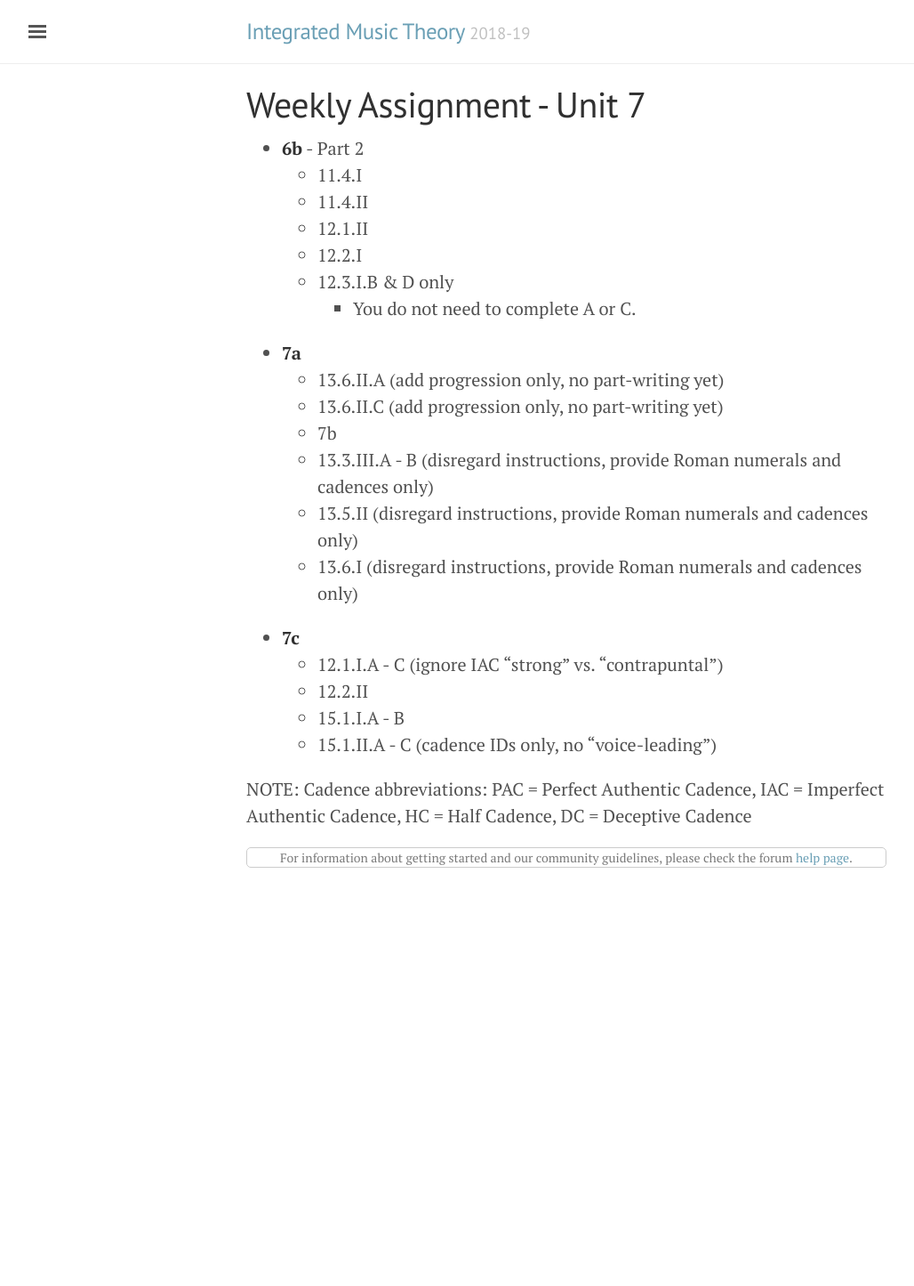
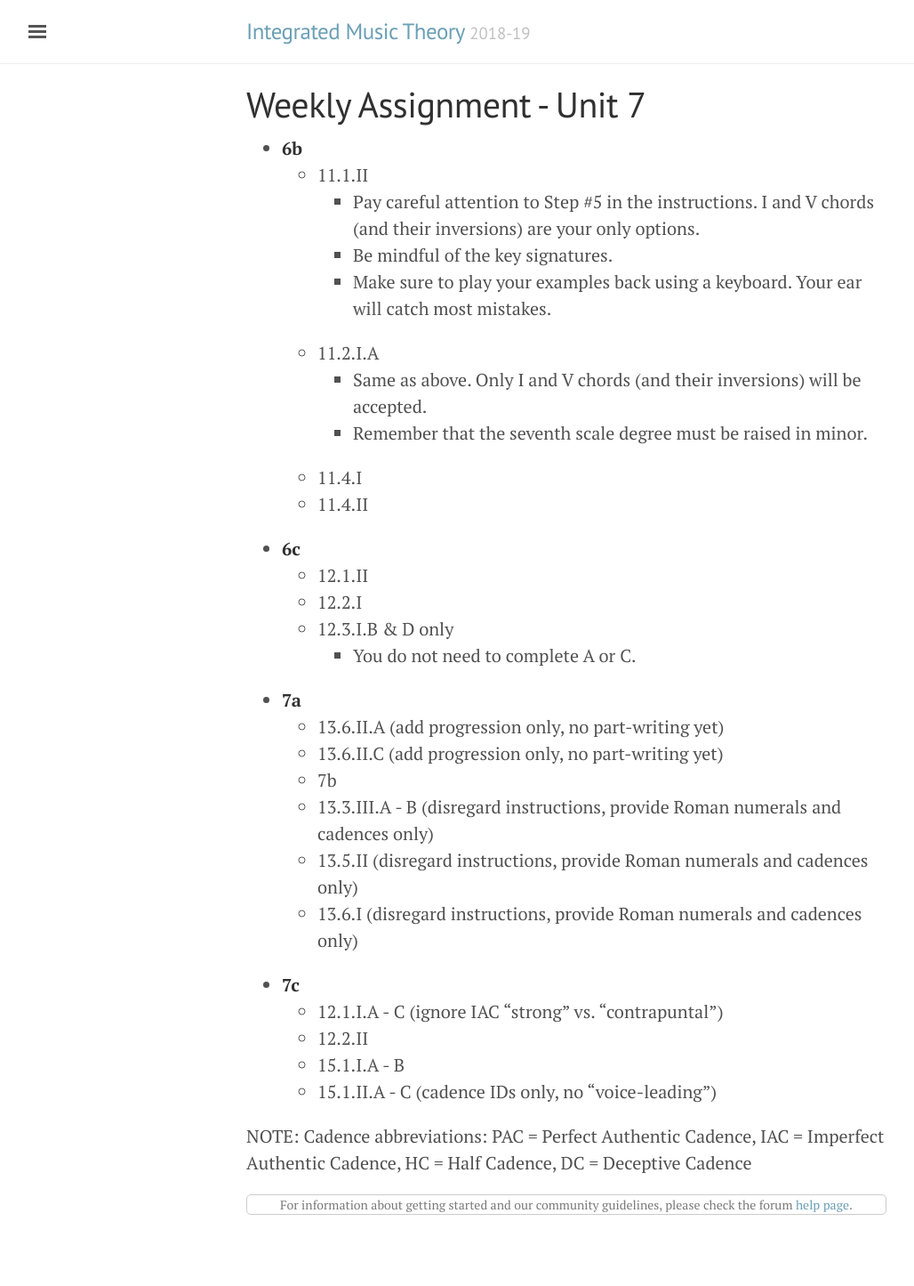
Before and after one commit to intmus/inttheory19-20, a Jekyll site: the page built from _assignments/Fall-semester/2018-10-08.md, in a window 1280 px wide. Shown: the whole page at 89% size, without its empty margins (3-1031 px from the left). Built offline with Jekyll 4.4.1, drawn with Linux system fonts in a browser that asks for light colours; comment, search, counter and statistics services are not loaded; before the commit the page ends 1055 px from its top, so only the background shows below that.

Commit message:
Assignment updates due to class mistaking what would be due

```diff
--- a/_assignments/Fall-semester/2018-10-08.md
+++ b/_assignments/Fall-semester/2018-10-08.md
@@ -4,9 +4,17 @@ due: Oct 8
 layout: forum
 ---
 
-- **6b** - Part 2
+- **6b**
+    - 11.1.II
+        - Pay careful attention to Step #5 in the instructions. I and V chords (and their inversions) are your only options.
+        - Be mindful of the key signatures.
+        - Make sure to play your examples back using a keyboard. Your ear will catch most mistakes.
+    - 11.2.I.A
+        - Same as above. Only I and V chords (and their inversions) will be accepted.
+        - Remember that the seventh scale degree must be raised in minor.
     - 11.4.I
     - 11.4.II
+- **6c**
     - 12.1.II
     - 12.2.I
     - 12.3.I.B & D only
```
Also changed, not shown: _assignments/Fall-semester/2018-10-01.md (+0 -8 lines).
